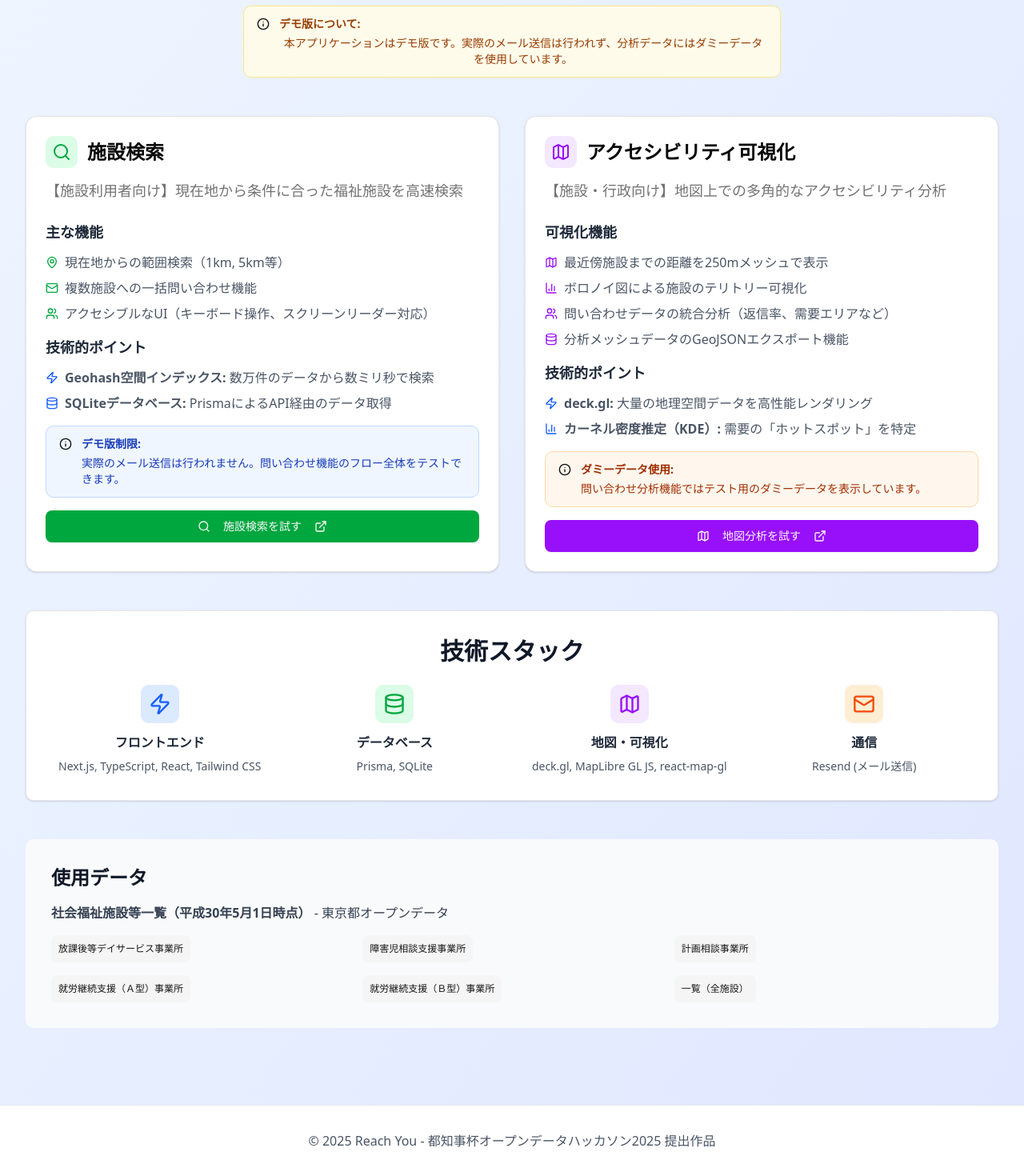
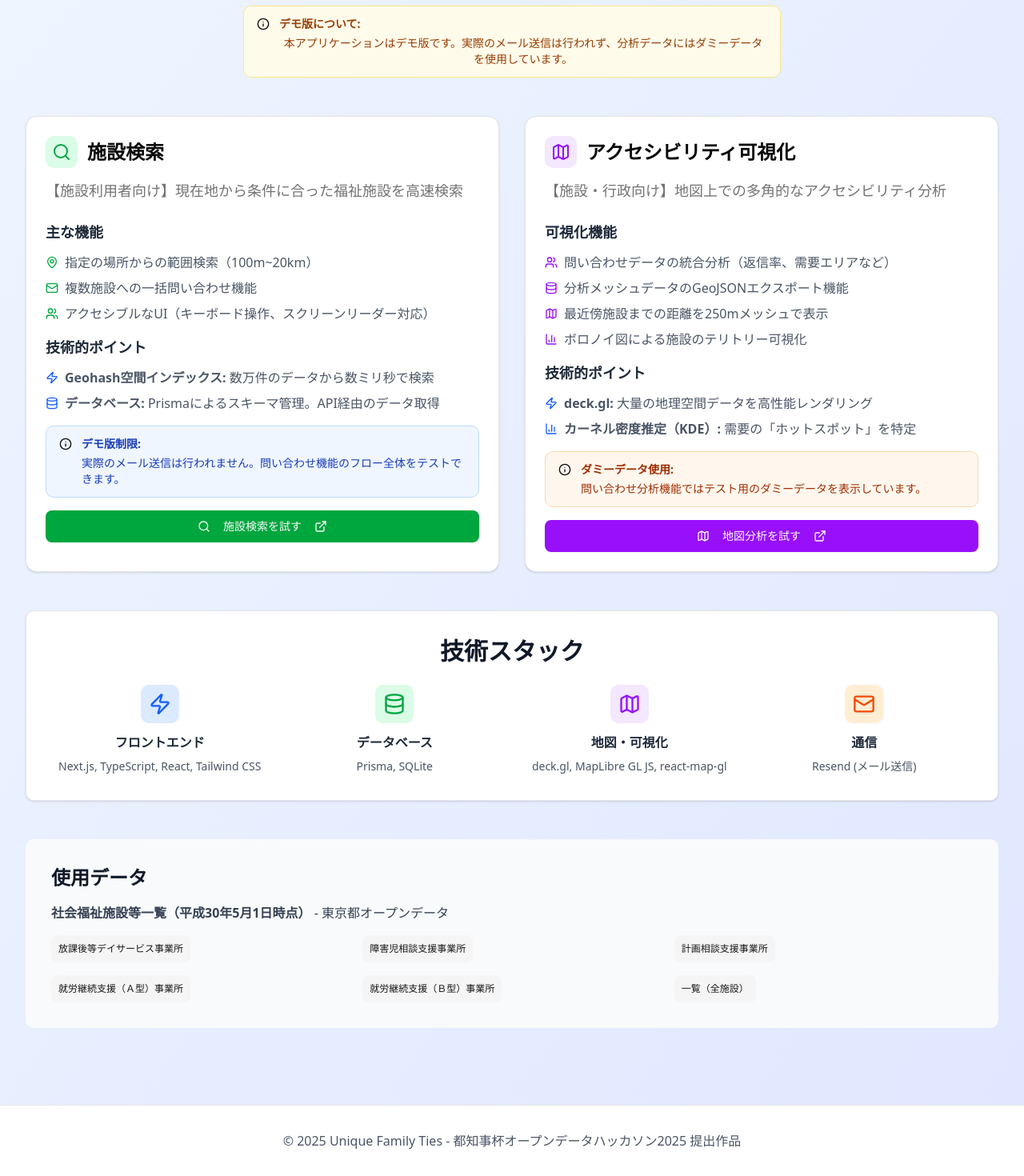
Before and after one commit to xiushu53/musubi-tie, a Next.js app: page / in a window 1280 px wide. Shown: the part 226-1696 px from the top of the page at 80% size. Built offline with nearby package versions, Linux system fonts and the light colour scheme.

Commit message:
🔨 ホームページの修正

```diff
--- a/src/app/page.tsx
+++ b/src/app/page.tsx
@@ -33,7 +33,9 @@ const HomePage = () => {
               <div className="w-8 h-8 bg-blue-600 rounded-lg flex items-center justify-center">
                 <MapPin className="w-5 h-5 text-white" aria-hidden="true" />
               </div>
-              <h1 className="text-2xl font-bold text-gray-900">Reach You</h1>
+              <h1 className="text-2xl font-bold text-gray-900">
+                Unique Family Ties
+              </h1>
             </div>
             <Badge
               variant="outline"
@@ -94,7 +96,7 @@ const HomePage = () => {
                       className="w-4 h-4 mt-1 text-green-600 flex-shrink-0"
                       aria-hidden="true"
                     />
-                    <span>現在地からの範囲検索（1km, 5km等）</span>
+                    <span>指定の場所からの範囲検索（100m~20km）</span>
                   </li>
                   <li className="flex items-start space-x-2">
                     <Mail
@@ -136,8 +138,8 @@ const HomePage = () => {
                       aria-hidden="true"
                     />
                     <span>
-                      <strong>SQLiteデータベース:</strong>{" "}
-                      PrismaによるAPI経由のデータ取得
+                      <strong>データベース:</strong>{" "}
+                      Prismaによるスキーマ管理。API経由のデータ取得
                     </span>
                   </li>
                 </ul>
@@ -189,20 +191,6 @@ const HomePage = () => {
                 </h3>
                 <ul className="space-y-2 text-gray-600">
                   <li className="flex items-start space-x-2">
-                    <MapIcon
-                      className="w-4 h-4 mt-1 text-purple-600 flex-shrink-0"
-                      aria-hidden="true"
-                    />
-                    <span>最近傍施設までの距離を250mメッシュで表示</span>
-                  </li>
-                  <li className="flex items-start space-x-2">
-                    <BarChart3
-                      className="w-4 h-4 mt-1 text-purple-600 flex-shrink-0"
-                      aria-hidden="true"
-                    />
-                    <span>ボロノイ図による施設のテリトリー可視化</span>
-                  </li>
-                  <li className="flex items-start space-x-2">
                     <Users
                       className="w-4 h-4 mt-1 text-purple-600 flex-shrink-0"
                       aria-hidden="true"
@@ -217,6 +205,20 @@ const HomePage = () => {
                       aria-hidden="true"
                     />
                     <span>分析メッシュデータのGeoJSONエクスポート機能</span>
+                  </li>
+                  <li className="flex items-start space-x-2">
+                    <MapIcon
+                      className="w-4 h-4 mt-1 text-purple-600 flex-shrink-0"
+                      aria-hidden="true"
+                    />
+                    <span>最近傍施設までの距離を250mメッシュで表示</span>
+                  </li>
+                  <li className="flex items-start space-x-2">
+                    <BarChart3
+                      className="w-4 h-4 mt-1 text-purple-600 flex-shrink-0"
+                      aria-hidden="true"
+                    />
+                    <span>ボロノイ図による施設のテリトリー可視化</span>
                   </li>
                 </ul>
               </div>
@@ -331,24 +333,60 @@ const HomePage = () => {
             東京都オープンデータ
           </p>
           <div className="grid sm:grid-cols-2 lg:grid-cols-3 gap-4">
+            <a
+              href="https://catalog.data.metro.tokyo.lg.jp/dataset/t000054d0000000073/resource/6416ddcc-5229-47bf-ba4c-0516da17f707"
+              target="_blank"
+              rel="noopener noreferrer"
+            >
               <Badge variant="secondary" className="justify-center py-2">
                 放課後等デイサービス事業所
               </Badge>
+            </a>
+            <a
+              href="https://catalog.data.metro.tokyo.lg.jp/dataset/t000054d0000000073/resource/ce0256b3-dbbb-4828-99f9-590f27b26b93"
+              target="_blank"
+              rel="noopener noreferrer"
+            >
               <Badge variant="secondary" className="justify-center py-2">
                 障害児相談支援事業所
               </Badge>
+            </a>
+            <a
+              href="https://catalog.data.metro.tokyo.lg.jp/dataset/t000054d0000000073/resource/bc0800fa-b919-4b8b-aa95-d6d9a89e77c5"
+              target="_blank"
+              rel="noopener noreferrer"
+            >
               <Badge variant="secondary" className="justify-center py-2">
-              計画相談事業所
+                計画相談支援事業所
               </Badge>
+            </a>
+            <a
+              href="https://catalog.data.metro.tokyo.lg.jp/dataset/t000054d0000000073/resource/6560362d-897b-4fbb-b909-bfc411aa1664"
+              target="_blank"
+              rel="noopener noreferrer"
+            >
               <Badge variant="secondary" className="justify-center py-2">
                 就労継続支援（Ａ型）事業所
               </Badge>
+            </a>
+            <a
+              href="https://catalog.data.metro.tokyo.lg.jp/dataset/t000054d0000000073/resource/7281cd16-9370-41e0-93a5-be7c9c436d35"
+              target="_blank"
+              rel="noopener noreferrer"
+            >
               <Badge variant="secondary" className="justify-center py-2">
                 就労継続支援（Ｂ型）事業所
               </Badge>
+            </a>
+            <a
+              href="https://catalog.data.metro.tokyo.lg.jp/dataset/t000054d0000000073/resource/3ca6157a-d4ac-4712-a9ad-2632df8f7a1f"
+              target="_blank"
+              rel="noopener noreferrer"
+            >
               <Badge variant="secondary" className="justify-center py-2">
                 一覧（全施設）
               </Badge>
+            </a>
           </div>
         </section>
       </main>
@@ -358,8 +396,8 @@ const HomePage = () => {
         <div className="max-w-7xl mx-auto px-4 sm:px-6 lg:px-8 py-8">
           <div className="text-center text-gray-600">
             <p>
-              &copy; 2025 Reach You - 都知事杯オープンデータハッカソン2025
-              提出作品
+              &copy; 2025 Unique Family Ties -
+              都知事杯オープンデータハッカソン2025 提出作品
             </p>
           </div>
         </div>
```
Lines whose indentation alone changed are shown as unchanged.
